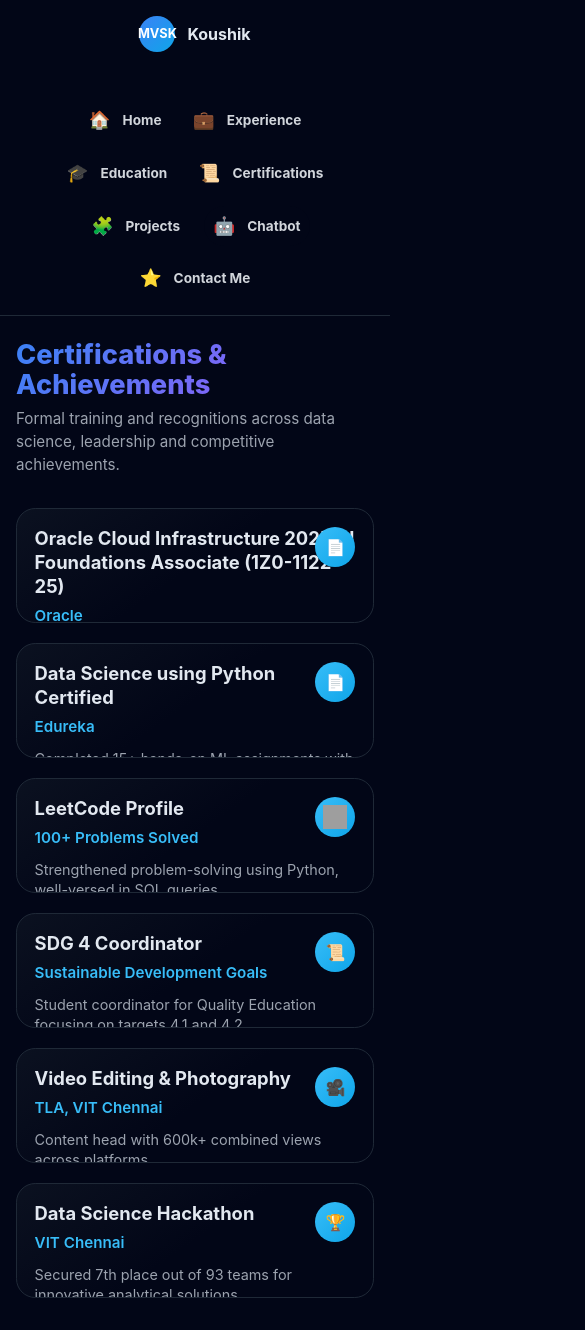
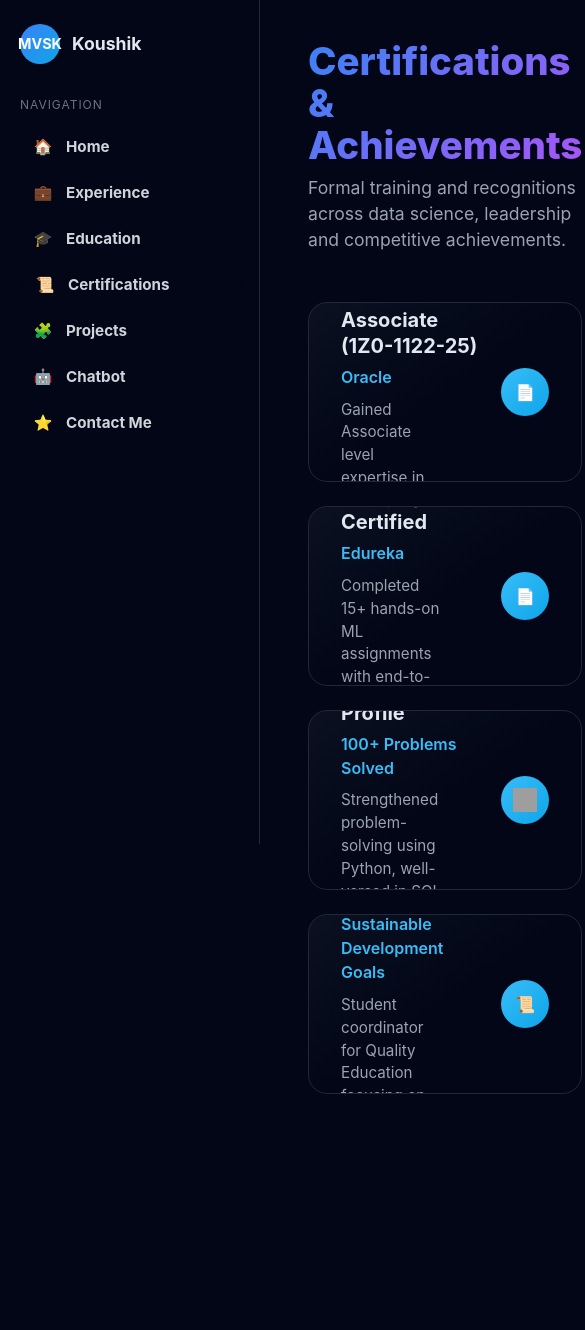
Before and after one commit to mvskoushik04/portfolio_website, a website: page certifications.html in a window 390 px wide. Shown: the top 1330 px of the page, 585 px wide, since content can reach past the window. After the commit the page ends 1142 px from the top, so only its background shows below. Drawn offline with nearby package versions, Linux system fonts and the light colour scheme; grey boxes are pictures that could not be loaded.

```diff
--- a/certifications.html
+++ b/certifications.html
@@ -111,46 +111,6 @@
       display:flex;align-items:center;justify-content:center;transition:all .2s
     }
     .image-close:hover{background:#ef4444;color:#fff;transform:scale(1.05)}
-
-    /* Mobile Optimizations */
-    @media(max-width:1024px){
-      .layout{grid-template-columns:1fr}
-      .sidebar{position:static;height:auto;border-right:none;border-bottom:1px solid #1f2937;display:flex;flex-direction:column;gap:1rem;padding:1.25rem}
-      .brand{justify-content:center}
-      .nav-title{display:none}
-      .nav{flex-direction:row;flex-wrap:wrap;justify-content:center;gap:.75rem;padding:0 .5rem}
-      .nav a{padding:.5rem .75rem;font-size:.9rem}
-      .nav a span.icon{font-size:1.1rem}
-      .content{padding:1.75rem 1.25rem 2.5rem}
-      .page-title{font-size:2.1rem}
-      .page-subtitle{font-size:1rem;margin-bottom:2.5rem}
-      .cert-card{padding:1.5rem 1.5rem;height:130px;min-height:130px}
-      .pdf-container{max-width:95vw;height:75vh}
-    }
-    @media(max-width:768px){
-      .content{padding:1.5rem 1rem 2rem}
-      .page-title{font-size:1.85rem}
-      .page-subtitle{margin-bottom:2rem;font-size:.95rem}
-      .cert-card{height:120px;min-height:120px;padding:1.25rem 1.25rem;flex-direction:column;align-items:flex-start;gap:1rem;text-align:left}
-      .cert-title{font-size:1.15rem}
-      .cert-org{font-size:.95rem}
-      .cert-desc{font-size:.9rem;max-width:100%;line-height:1.45}
-      .cert-link{position:absolute;top:1.25rem;right:1.25rem;width:44px;height:44px;margin-left:0}
-      .cert-link img{width:20px;height:20px}
-      .certs-container{gap:1.25rem}
-      .pdf-container{height:85vh}
-      .pdf-header{padding:1rem;flex-direction:column;gap:.75rem;text-align:center}
-    }
-    @media(max-width:480px){
-      .sidebar{padding:1rem .75rem}
-      .brand-avatar{font-size:.8rem;width:36px;height:36px}
-      .brand-name{font-size:1rem}
-      .nav a{padding:.45rem .6rem;font-size:.85rem}
-      .page-title{font-size:1.7rem}
-      .cert-card{height:115px;min-height:115px;padding:1.1rem}
-      .cert-link{width:40px;height:40px;top:1.1rem;right:1.1rem}
-      .pdf-container{max-width:98vw;height:90vh}
-    }
   </style>
 </head>
 <body>
@@ -166,9 +126,9 @@
           <li><a href="index.html"><span class="icon">🏠</span>Home</a></li>
           <li><a href="experience.html"><span class="icon">💼</span>Experience</a></li>
           <li><a href="education.html"><span class="icon">🎓</span>Education</a></li>
-          <li><a href="certifications.html"><span class="icon">📜</span>Certifications</a></li>
+          <li><a href="certifications.html" class="active"><span class="icon">📜</span>Certifications</a></li>
           <li><a href="projects.html"><span class="icon">🧩</span>Projects</a></li>
-          <li><a href="chatbot.html" class="active"><span class="icon">🤖</span>Chatbot</a></li>
+          <li><a href="chatbot.html"><span class="icon">🤖</span>Chatbot</a></li>
           <li><a href="extracurriculars.html"><span class="icon">⭐</span>Contact Me</a></li>
         </ul>
       </div>
@@ -189,7 +149,7 @@
             <p class="cert-org">Oracle</p>
             <p class="cert-desc">Gained Associate level expertise in AI fundamentals and cloud infrastructure.</p>
           </div>
-          <a href="C:\Users\medur\OneDrive\Desktop\portfolio-website\certificates\Oracle Cloud Infrastructure 2025 AI Foundations Associate (1Z0-1122-25).pdf" class="cert-link data-science-cert" target="_blank" rel="noopener noreferrer" title="View Certificate">📄</a>
+          <a href="#" class="cert-link oracle-cert" title="View Certificate">📄</a>
         </article>
 
         <article class="cert-card">
@@ -198,10 +158,9 @@
             <p class="cert-org">Edureka</p>
             <p class="cert-desc">Completed 15+ hands-on ML assignments with end-to-end implementations.</p>
           </div>
-          <a href="C:\Users\medur\OneDrive\Desktop\portfolio-website\certificates\data science certificate.pdf" class="cert-link data-science-cert" target="_blank" rel="noopener noreferrer" title="View Certificate">📄</a>
+          <a href="#" class="cert-link ds-python-cert" title="View Certificate">📄</a>
         </article>
 
-        <!-- Other cards remain same -->
         <article class="cert-card">
           <div class="cert-content">
             <h2 class="cert-title">LeetCode Profile</h2>
@@ -209,7 +168,7 @@
             <p class="cert-desc">Strengthened problem-solving using Python, well-versed in SQL queries.</p>
           </div>
           <a href="https://leetcode.com/u/Fb6KOfW61B/" class="cert-link" target="_blank" rel="noopener noreferrer" title="View Profile">
-            <img src="https://img.icons8.com/?size=512w&id=9L16NypUzu38&format=png" alt="LeetCode" style="width:24px;height:24px">
+            <img src="https://img.icons8.com/?size=512w&id=9L16NypUzu38&format=png" alt="LeetCode">
           </a>
         </article>
 
@@ -219,25 +178,7 @@
             <p class="cert-org">Sustainable Development Goals</p>
             <p class="cert-desc">Student coordinator for Quality Education focusing on targets 4.1 and 4.2.</p>
           </div>
-          <a href="C:\Users\medur\OneDrive\Desktop\portfolio-website\certificates\SDG event.jpg" class="cert-link sdg-cert" target="_blank" rel="noopener noreferrer" title="View Certificate">📜</a>
-        </article>
-
-        <article class="cert-card">
-          <div class="cert-content">
-            <h2 class="cert-title">Video Editing & Photography</h2>
-            <p class="cert-org">TLA, VIT Chennai</p>
-            <p class="cert-desc">Content head with 600k+ combined views across platforms.</p>
-          </div>
-          <a href="https://www.instagram.com/reel/DGfN0IDy-0r/?utm_source=ig_web_copy_link&igsh=MzRlODBiNWFlZA==" class="cert-link" target="_blank" rel="noopener noreferrer" title="View Portfolio">🎥</a>
-        </article>
-
-        <article class="cert-card">
-          <div class="cert-content">
-            <h2 class="cert-title">Data Science Hackathon</h2>
-            <p class="cert-org">VIT Chennai</p>
-            <p class="cert-desc">Secured 7th place out of 93 teams for innovative analytical solutions.</p>
-          </div>
-          <a href="#" class="cert-link" target="_blank" rel="noopener noreferrer" title="View Certificate">🏆</a>
+          <a href="#" class="cert-link sdg-cert" title="View Certificate">📜</a>
         </article>
       </section>
     </main>
@@ -247,13 +188,14 @@
   <div class="pdf-modal" id="pdfModal">
     <div class="pdf-container">
       <div class="pdf-header">
-        <div class="pdf-title">Data Science Certificate</div>
+        <div class="pdf-title"></div>
         <button class="pdf-close" onclick="closePdfModal()">×</button>
       </div>
       <iframe class="pdf-viewer" id="pdfViewer"></iframe>
     </div>
   </div>
 
+  <!-- Image Modal -->
   <div class="image-modal" id="imageModal">
     <div class="image-container">
       <div class="image-header">
@@ -265,14 +207,24 @@
   </div>
 
   <script>
+    // Oracle Certificate Modal
+    document.querySelector('.oracle-cert').addEventListener('click', function(e) {
+      e.preventDefault();
+      openPdf('certificates/oracle-ai-foundations.pdf', 'Oracle AI Foundations Certificate');
+    });
+
     // Data Science Certificate Modal
-    document.querySelector('.data-science-cert').addEventListener('click', function(e) {
+    document.querySelector('.ds-python-cert').addEventListener('click', function(e) {
       e.preventDefault();
-      const pdfPath = 'certificates/data science certificate.pdf'; // CHANGE THIS PATH
-      document.getElementById('pdfViewer').src = pdfPath + '#view=FitH&toolbar=0';
+      openPdf('certificates/data-science-python.pdf', 'Data Science using Python Certificate');
+    });
+
+    function openPdf(path, title) {
+      document.querySelector('.pdf-title').innerText = title;
+      document.getElementById('pdfViewer').src = path + '#view=FitH&toolbar=0';
       document.getElementById('pdfModal').classList.add('active');
       document.body.style.overflow = 'hidden';
-    });
+    }
 
     function closePdfModal() {
       document.getElementById('pdfModal').classList.remove('active');
@@ -280,12 +232,10 @@
       document.body.style.overflow = 'auto';
     }
 
-    // Close modal on overlay click
     document.getElementById('pdfModal').addEventListener('click', function(e) {
       if (e.target === this) closePdfModal();
     });
 
-    // Close on Escape key
     document.addEventListener('keydown', function(e) {
       if (e.key === 'Escape') closePdfModal();
     });
@@ -293,8 +243,7 @@
     // SDG Image Modal
     document.querySelector('.sdg-cert').addEventListener('click', function(e) {
       e.preventDefault();
-      const imagePath = 'certificates/SDG event.jpg'; // CHANGE THIS PATH
-      document.getElementById('imageViewer').src = imagePath;
+      document.getElementById('imageViewer').src = 'certificates/SDG event.jpg';
       document.getElementById('imageModal').classList.add('active');
       document.body.style.overflow = 'hidden';
     });
@@ -305,19 +254,16 @@
       document.body.style.overflow = 'auto';
     }
 
-    // Close image modal on overlay click
     document.getElementById('imageModal').addEventListener('click', function(e) {
       if (e.target === this) closeImageModal();
     });
 
-    // Close image modal on Escape key
     document.addEventListener('keydown', function(e) {
       if (e.key === 'Escape') {
         closePdfModal();
         closeImageModal();
       }
     });
-
   </script>
 </body>
 </html>
```
